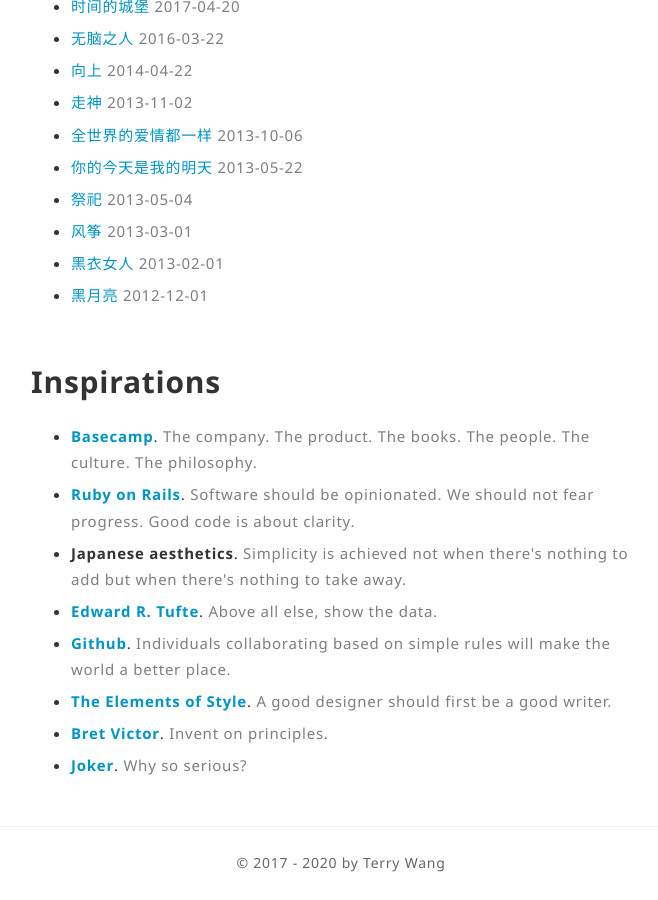
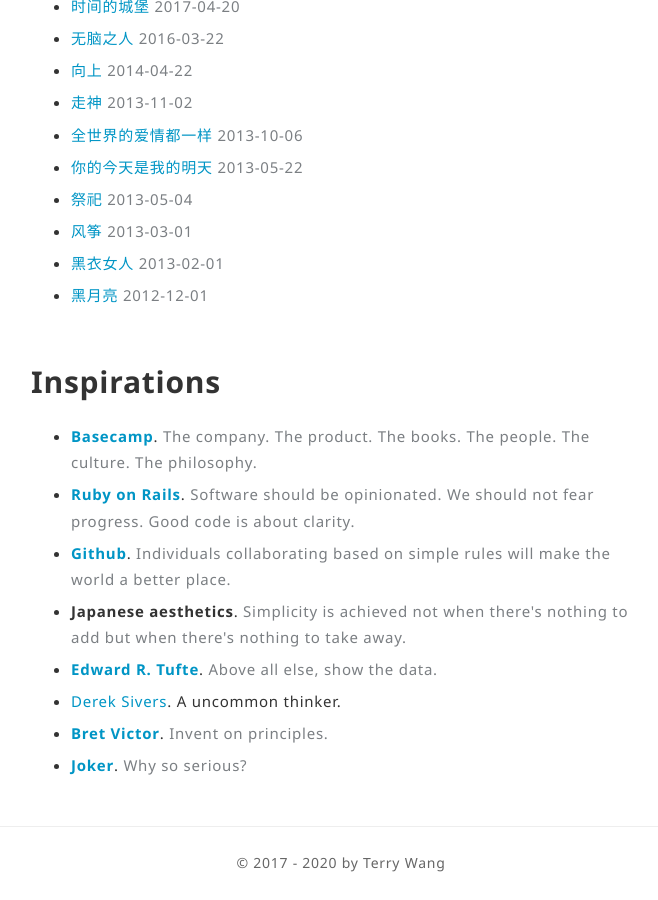
Before and after one commit to lvterry/lvterry.github.io, a Jekyll site: the page built from index.html, in a window 1280 px wide and 900 px high, scrolled down 1254 px. Shown: the whole window, without its empty margins (299-957 px from the left). Built offline with Jekyll 4.4.1, drawn with Linux system fonts in a browser that asks for light colours.

Commit message:
add Derek

```diff
--- a/index.html
+++ b/index.html
@@ -37,13 +37,12 @@
       <ul>
         <li><a href="https://basecamp.com/"><b>Basecamp</b></a>. <span class="weak">The company. The product. The books. The people. The culture. The philosophy.</span></li>
         <li><a href="https://rubyonrails.org/"><b>Ruby on Rails</b></a>. <span class="weak">Software should be opinionated. We should not fear progress. Good code is about clarity.</span></li>
+        <li><a href="https://github.com"><b>Github</b></a>. <span class="weak">Individuals collaborating based on simple rules will make the world a better place.</span></li>
         <li><b>Japanese aesthetics</b>. <span class="weak">Simplicity is achieved not when there's nothing to add but when there's nothing to take away.</span></li>
         <li><a href="https://www.edwardtufte.com/tufte/"><b>Edward R. Tufte</b></a>. <span class="weak">Above all else, show the data.</span></li>
-        <li><a href="https://github.com"><b>Github</b></a>. <span class="weak">Individuals collaborating based on simple rules will make the world a better place.</span></li>
-        <li><a href="https://www.amazon.com/Elements-Style-Fourth-William-Strunk/dp/020530902X/"><b>The Elements of Style</b></a>. <span class="weak">A good designer should first be a good writer.</span></li>
+        <li><a href="https://sivers.org/">Derek Sivers</a>. A uncommon thinker.</li>
         <li><a href="http://worrydream.com/"><b>Bret Victor</b></a>. <span class="weak">Invent on principles.</span></li>
         <li><a href="https://en.wikipedia.org/wiki/Joker_(character)"><b>Joker</b></a>. <span class="weak">Why so serious?</span></li>
       </ul>
-
   		</div>
   	</main>
```
